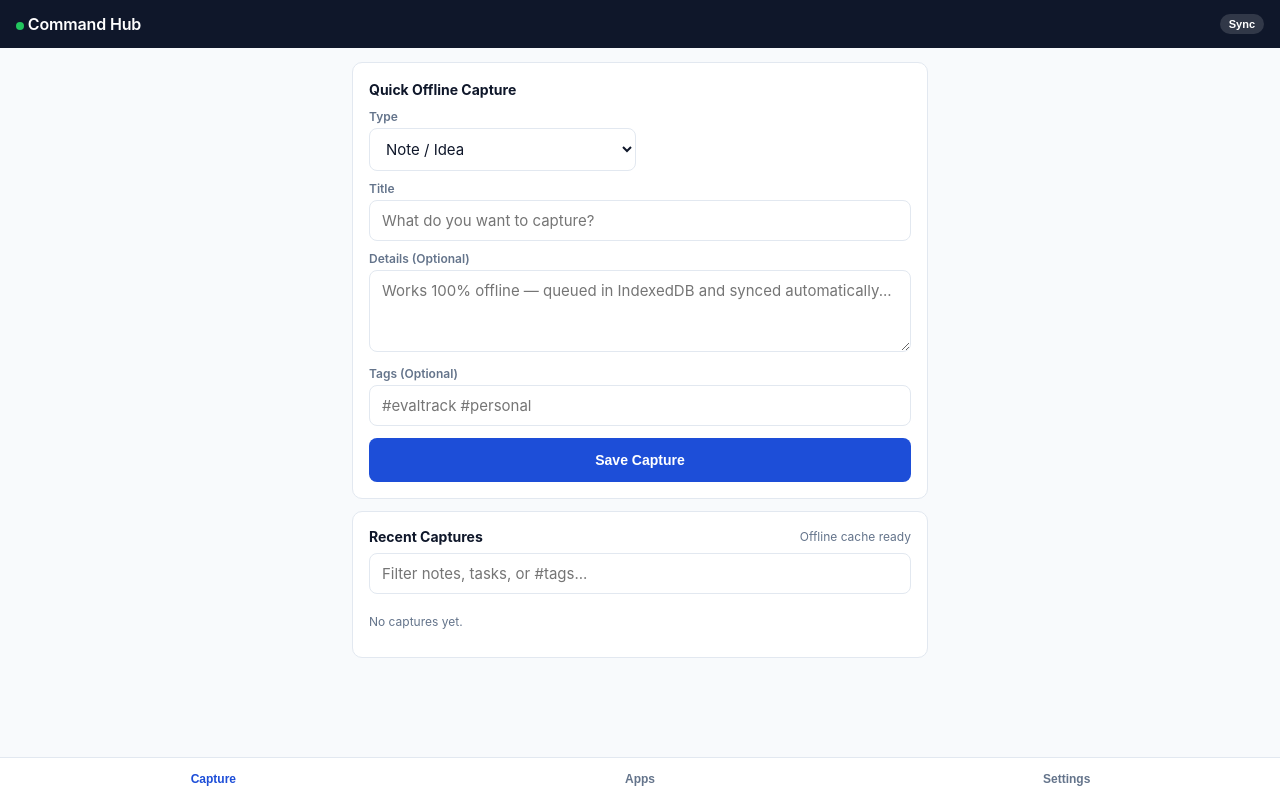
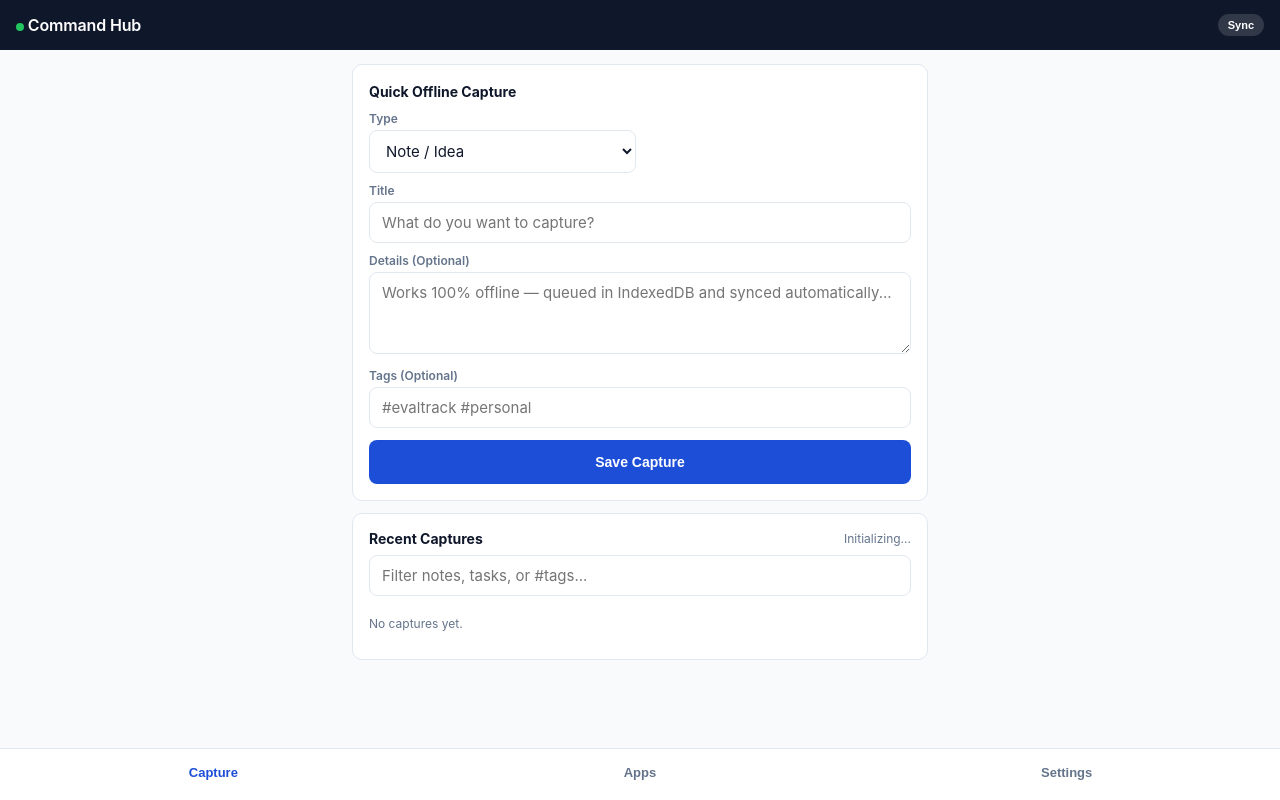
Before and after one commit to Sagar399697/command-hub, a plain HTML site: page index.html in a window 1280 px wide. Drawn offline with Linux system fonts and the light colour scheme.

```diff
--- a/index.html
+++ b/index.html
@@ -19,7 +19,7 @@
     body {
       margin: 0; background: var(--bg); color: var(--ink);
       font-family: Inter, -apple-system, BlinkMacSystemFont, "Segoe UI", sans-serif;
-      padding-bottom: 76px;
+      padding-bottom: 84px;
     }
     header {
       position: sticky; top: 0; z-index: 20; background: #0f172a; color: #fff;
@@ -29,7 +29,7 @@
     .hdr-right { display: flex; align-items: center; gap: 8px; }
     .dot { width: 8px; height: 8px; border-radius: 50%; background: #22c55e; display: inline-block; }
     .dot.offline { background: #f59e0b; }
-    .pill { font-size: 11px; font-weight: 600; padding: 4px 9px; border-radius: 999px; background: rgba(255,255,255,0.14); color: #fff; border: none; cursor: pointer; }
+    .pill { font-size: 11px; font-weight: 600; padding: 5px 10px; border-radius: 999px; background: rgba(255,255,255,0.14); color: #fff; border: none; cursor: pointer; }
     .pill-install { background: #2563eb; }
     main { max-width: 600px; margin: 0 auto; padding: 14px 12px; }
     .card {
@@ -56,9 +56,7 @@
       padding: 10px 12px; border-radius: 8px; font-size: 12.5px; margin-bottom: 12px;
       background: var(--warn-bg); color: var(--warn); border: 1px solid #fde68a;
     }
-    .item {
-      border-bottom: 1px solid var(--border); padding: 11px 0;
-    }
+    .item { border-bottom: 1px solid var(--border); padding: 11px 0; }
     .item:last-child { border-bottom: none; padding-bottom: 0; }
     .item-top { display: flex; justify-content: space-between; align-items: flex-start; gap: 8px; }
     .badge { font-size: 10.5px; font-weight: 700; text-transform: uppercase; padding: 2px 7px; border-radius: 999px; background: #eff6ff; color: var(--accent); }
@@ -70,17 +68,18 @@
       border: 1px solid var(--border); border-radius: 10px; padding: 14px; background: #fff;
       text-decoration: none; color: var(--ink); min-height: 92px; position: relative;
     }
-    .app-del { position: absolute; top: 8px; right: 8px; border: none; background: transparent; color: var(--muted); font-size: 15px; cursor: pointer; }
+    .app-del { position: absolute; top: 8px; right: 8px; border: none; background: transparent; color: var(--muted); font-size: 16px; cursor: pointer; }
     .alert { padding: 10px 12px; border-radius: 8px; font-size: 13px; margin-top: 10px; }
     .alert-ok { background: var(--ok-bg); color: var(--ok); border: 1px solid #bbf7d0; }
     .alert-err { background: var(--danger-bg); color: var(--danger); border: 1px solid #fecaca; }
     nav {
-      position: fixed; bottom: 0; left: 0; right: 0; z-index: 20;
+      position: fixed; bottom: 0; left: 0; right: 0; z-index: 50;
       background: #fff; border-top: 1px solid var(--border);
-      display: grid; grid-template-columns: repeat(3, 1fr); padding: 6px 0 calc(6px + env(safe-area-inset-bottom));
+      display: grid; grid-template-columns: repeat(3, 1fr);
+      padding: 6px 0 calc(10px + env(safe-area-inset-bottom));
     }
     nav button {
-      border: none; background: transparent; padding: 8px 4px; font-size: 12px;
+      border: none; background: transparent; padding: 10px 4px; font-size: 13px;
       font-weight: 600; color: var(--muted); cursor: pointer;
     }
     nav button.active { color: var(--accent); }
@@ -133,7 +132,7 @@
       <div class="card">
         <div style="display:flex;justify-content:space-between;align-items:center;margin-bottom:8px;">
           <strong style="font-size:14px;">Recent Captures</strong>
-          <span id="syncStamp" class="muted">Offline cache ready</span>
+          <span id="syncStamp" class="muted">Initializing...</span>
         </div>
         <input id="filterBox" type="text" placeholder="Filter notes, tasks, or #tags..." oninput="renderFeed()" style="margin-bottom:8px;">
         <div id="feedList"><p class="muted">No captures yet.</p></div>
@@ -191,7 +190,6 @@
     let cachedSyncedItems = [];
     let cachedOutboxItems = [];
 
-    /* --- IndexedDB Minimal Promise Wrapper --- */
     function openDb() {
       return new Promise((resolve, reject) => {
         const req = indexedDB.open(DB_NAME, DB_VER);
@@ -246,7 +244,6 @@
       });
     }
 
-    /* --- CORS-Safe Apps Script Fetch (text/plain avoids OPTIONS preflight) --- */
     function getConfig() {
       try { return JSON.parse(localStorage.getItem(CFG_KEY) || "{}"); } catch (e) { return {}; }
     }
@@ -266,7 +263,6 @@
       return json;
     }
 
-    /* --- Init, Service Worker & Install Prompt --- */
     window.addEventListener("beforeinstallprompt", e => {
       e.preventDefault();
       deferredInstallPrompt = e;
@@ -294,7 +290,11 @@
       if (cfg.url) document.getElementById("cfgUrl").value = cfg.url;
       if (cfg.key) document.getElementById("cfgKey").value = cfg.key;
 
-      await reloadLocalData();
+      try {
+        await reloadLocalData();
+      } catch (e) {
+        document.getElementById("syncStamp").textContent = "Local DB error";
+      }
       renderShortcuts();
 
       if (navigator.onLine && cfg.url && cfg.key) {
@@ -319,7 +319,6 @@
       document.getElementById("amtWrap").classList.toggle("hidden", document.getElementById("inKind").value !== "expense");
     }
 
-    /* --- Offline-First Capture & Auto-Sync --- */
     async function handleCapture() {
       const title = document.getElementById("inTitle").value.trim();
       const body = document.getElementById("inBody").value.trim();
@@ -441,7 +440,6 @@
       }
     }
 
-    /* --- Shortcuts Launcher --- */
     function renderShortcuts() {
       let list = [];
       try { list = JSON.parse(localStorage.getItem(SC_KEY) || "[]"); } catch (e) {}
@@ -487,7 +485,6 @@
       if (navigator.onLine && getConfig().url) callApi({ action: "delete_shortcut", app_id: appId }).catch(() => {});
     }
 
-    /* --- Settings --- */
     async function saveConfigAndTest() {
       const url = document.getElementById("cfgUrl").value.trim();
       const key = document.getElementById("cfgKey").value.trim();
```
